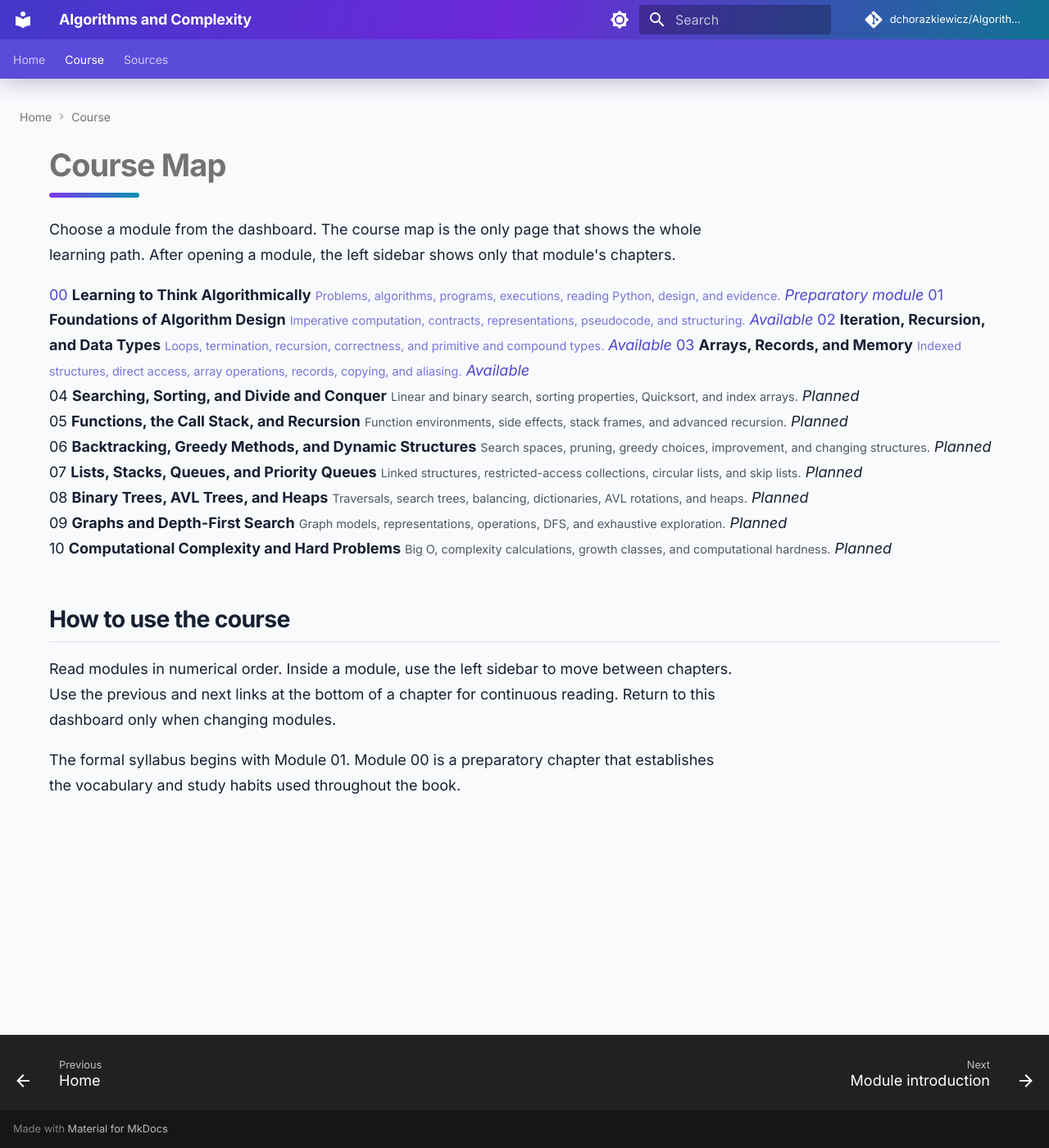
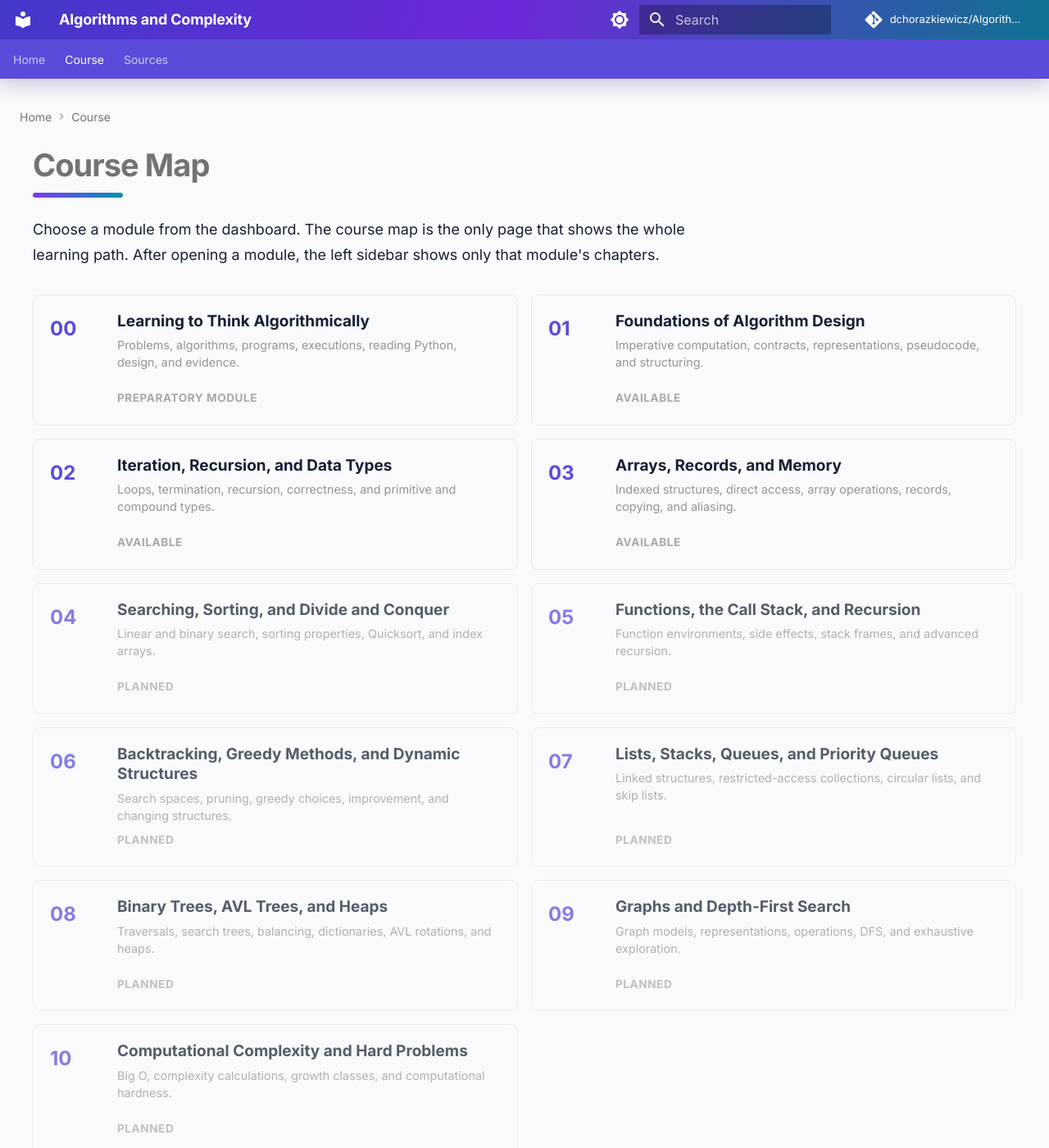
Before and after one commit to dchorazkiewicz/Algorithms_and_Complexity, an MkDocs documentation site: the page built from docs/course/index.md, in a window 1280 px wide and 1400 px high. Shown: the whole window at 82% size. Built offline with MkDocs 1.6.1 and Material for MkDocs 9.7.7, drawn with Linux system fonts in a browser that asks for light colours; comment, search, counter and statistics services are not loaded.

Commit message:
Limit module sidebar to current module and add course dashboard layout

```diff
--- a/docs/stylesheets/layout-fixes.css
+++ b/docs/stylesheets/layout-fixes.css
@@ -1,13 +1,12 @@
 /* Standard, restrained documentation layout. */
 
-/* Use the available desktop width without stretching text into very long lines. */
 .md-grid {
-  max-width: 100rem;
+  max-width: 96rem;
 }
 
 @media screen and (min-width: 76.25em) {
   :root {
-    --md-sidebar-width: 14.5rem;
+    --md-sidebar-width: 14rem;
   }
 
   .md-sidebar--primary {
@@ -15,17 +14,29 @@
   }
 
   .md-sidebar--secondary {
-    width: 10.5rem;
+    width: 10rem;
   }
 
   .md-content {
     margin-left: 0;
   }
+
+  /*
+   * Inside the Course tab, show only the course map entry and the current
+   * module. Other modules stay accessible from the dedicated dashboard.
+   */
+  .md-sidebar--primary .md-nav--primary > .md-nav__list > .md-nav__item {
+    display: none;
+  }
+
+  .md-sidebar--primary .md-nav--primary > .md-nav__list > .md-nav__item:first-child,
+  .md-sidebar--primary .md-nav--primary > .md-nav__list > .md-nav__item--active {
+    display: block;
+  }
 }
 
-/* A readable book-like column: generous, but still within normal line-length limits. */
 .md-content__inner {
-  max-width: 58rem;
+  max-width: 60rem;
   margin-inline: auto;
   padding-top: 1.1rem;
 }
@@ -37,17 +48,17 @@
 
 .md-typeset p,
 .md-typeset li {
-  max-width: 74ch;
+  max-width: 76ch;
 }
 
-/* Quiet navigation: no decorative cards around every module. */
+/* Quiet navigation. */
 .md-sidebar--primary .md-nav__item {
   margin: 0;
 }
 
 .md-sidebar--primary .md-nav__link {
   padding: 0.34rem 0.45rem;
-  border-radius: 0.3rem;
+  border-radius: 0.25rem;
   font-size: 0.74rem;
   line-height: 1.35;
 }
@@ -77,7 +88,7 @@
   background: var(--md-default-fg-color--lightest);
 }
 
-/* The page outline is intentionally shallow and compact. */
+/* Keep the page outline shallow. */
 .md-sidebar--secondary .md-nav__list .md-nav__list {
   display: none;
 }
@@ -89,7 +100,69 @@
   line-height: 1.3;
 }
 
-/* Headings follow a conventional documentation hierarchy. */
+/* Course dashboard: one place for switching modules. */
+.module-dashboard {
+  display: grid;
+  grid-template-columns: repeat(2, minmax(0, 1fr));
+  gap: 0.8rem;
+  margin: 1.6rem 0 2.2rem;
+}
+
+.module-tile {
+  display: grid;
+  grid-template-columns: 3.2rem 1fr;
+  gap: 0.9rem;
+  min-height: 8rem;
+  padding: 1rem;
+  border: 1px solid var(--md-default-fg-color--lightest);
+  border-radius: 0.45rem;
+  color: var(--md-default-fg-color);
+  background: var(--md-default-bg-color);
+  text-decoration: none;
+}
+
+.module-tile--available:hover {
+  border-color: var(--md-accent-fg-color);
+  background: var(--md-default-fg-color--lightest);
+}
+
+.module-tile__number {
+  font-size: 1.2rem;
+  font-weight: 800;
+  color: var(--md-primary-fg-color);
+}
+
+.module-tile__body {
+  display: flex;
+  flex-direction: column;
+  gap: 0.35rem;
+}
+
+.module-tile__body strong {
+  font-size: 0.95rem;
+  line-height: 1.3;
+}
+
+.module-tile__body small {
+  color: var(--md-default-fg-color--light);
+  line-height: 1.45;
+}
+
+.module-tile__body em {
+  margin-top: auto;
+  color: var(--md-default-fg-color--lighter);
+  font-size: 0.68rem;
+  font-style: normal;
+  font-weight: 700;
+  letter-spacing: 0.04em;
+  text-transform: uppercase;
+}
+
+.module-tile--planned {
+  opacity: 0.72;
+}
+
+/* Conventional heading hierarchy. */
 .md-typeset h1 {
   font-size: clamp(1.9rem, 2.7vw, 2.45rem);
   letter-spacing: -0.025em;
@@ -125,7 +198,6 @@
   letter-spacing: -0.01em;
 }
 
-/* On medium desktop widths, remove the secondary outline first and preserve reading width. */
 @media screen and (min-width: 76.25em) and (max-width: 90em) {
   .md-sidebar--secondary {
     display: none;
@@ -137,3 +209,9 @@
     padding-top: 0.6rem;
   }
 }
+
+@media screen and (max-width: 52em) {
+  .module-dashboard {
+    grid-template-columns: 1fr;
+  }
+}
```
